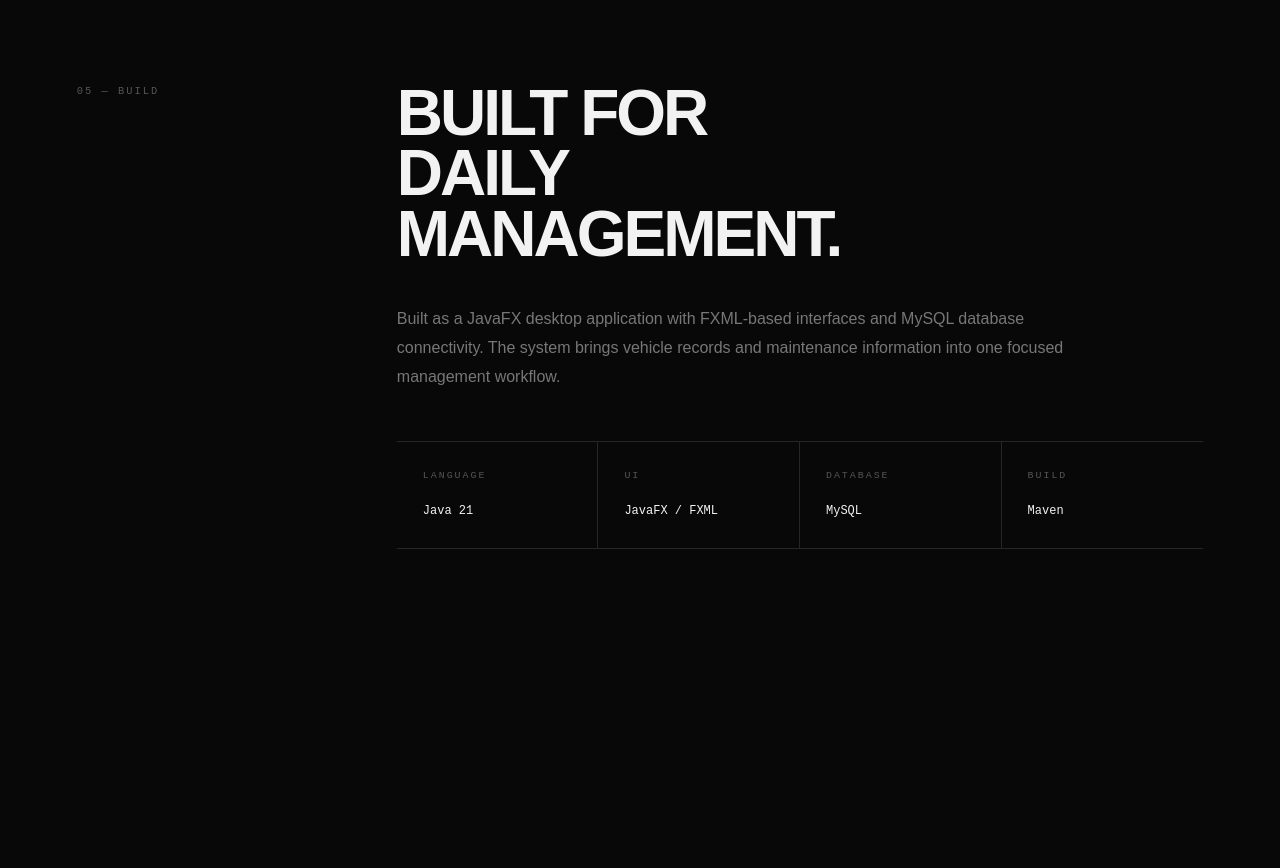
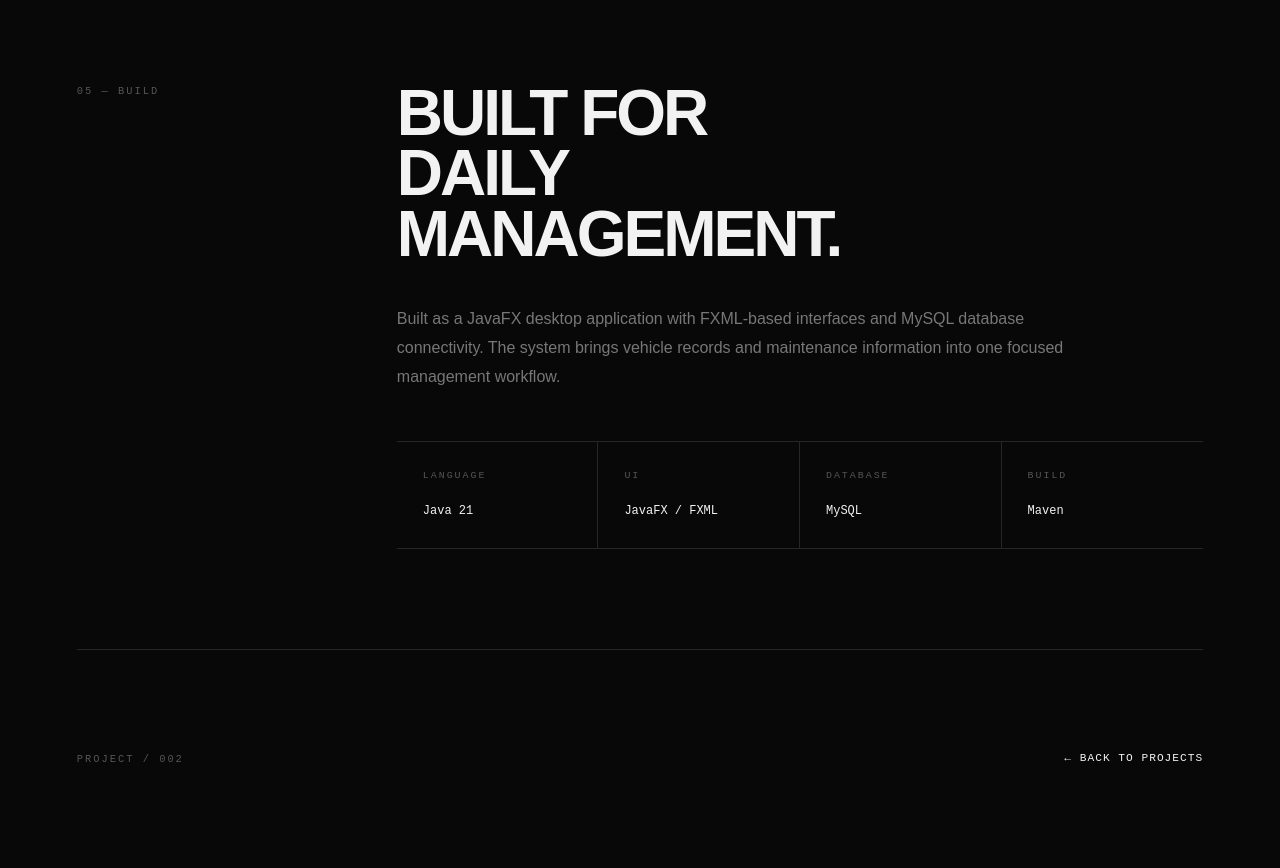
Before and after one commit to ItzAbhishek18/Aven-Portfolio, a plain HTML site: page vehicle-management-system.html in a window 1280 px wide. Shown: the part 5257-6125 px from the top of the page. Before the commit the page ends 5906 px from the top, so only its background shows below. Drawn offline with Linux system fonts and the light colour scheme.

Commit message:
updated back system

```diff
--- a/vehicle-management-system.html
+++ b/vehicle-management-system.html
@@ -515,6 +515,20 @@
 
         </section>
 
+         <!-- BACK -->
+
+        <section class="case-end">
+
+            <p>
+                PROJECT / 002
+            </p>
+
+            <a href="index.html#projects">
+                ← BACK TO PROJECTS
+            </a>
+
+        </section>
+
 
     </main>
 
```
